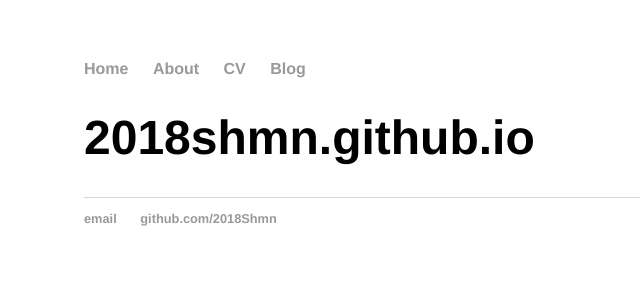
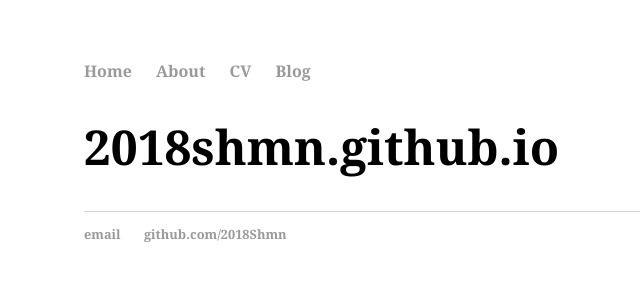
Before and after one commit to 2018shmn/2018shmn.github.io, a Jekyll site: the page built from README.md, in a window 1280 px wide. Shown: the top 300 px of the page, without its empty margins (108-748 px from the left). Built offline with Jekyll 4.4.1, drawn with Linux system fonts in a browser that asks for light colours; our own code applies the rules of GitHub Pages for plain Markdown files.

Commit message:
font change

```diff
--- a/css/main.css
+++ b/css/main.css
@@ -4,7 +4,7 @@
     width: 70%;
 }
 nav ul, footer ul {
-    font-family:'Helvetica', 'Arial', 'Sans-Serif';
+    font-family:'Georgia', 'Arial', 'Nunito';
     padding: 0px;
     list-style: none;
     font-weight: bold;
@@ -22,7 +22,7 @@
 }
 h1 {
     font-size: 3em;
-    font-family:'Helvetica', 'Arial', 'Sans-Serif';
+    font-family:'Georgia', 'Arial', 'Nunito';
 }
 p {
     font-size: 1.5em;
```
